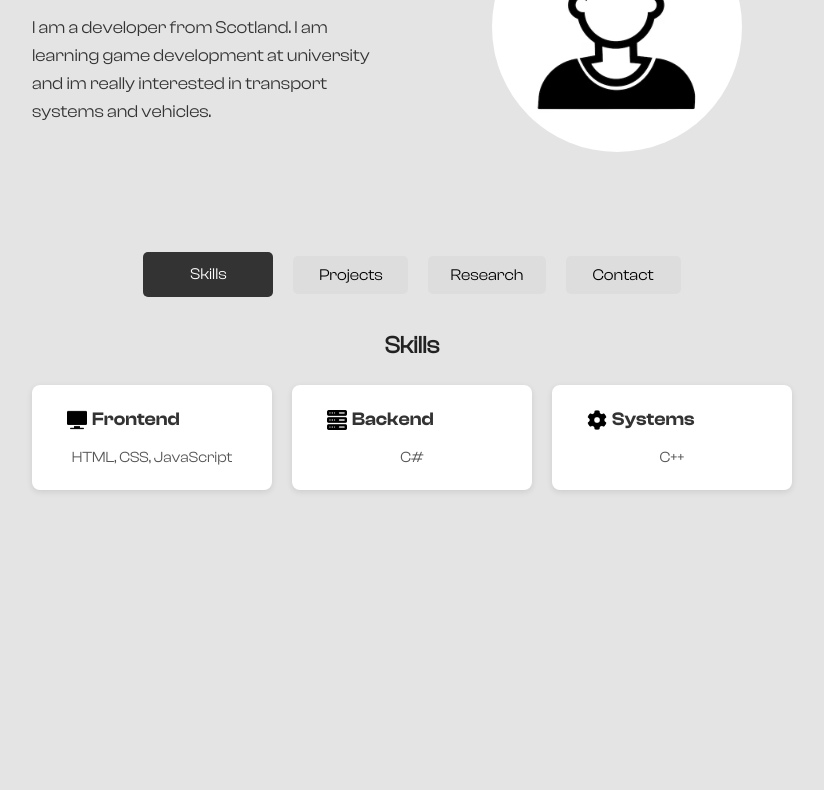
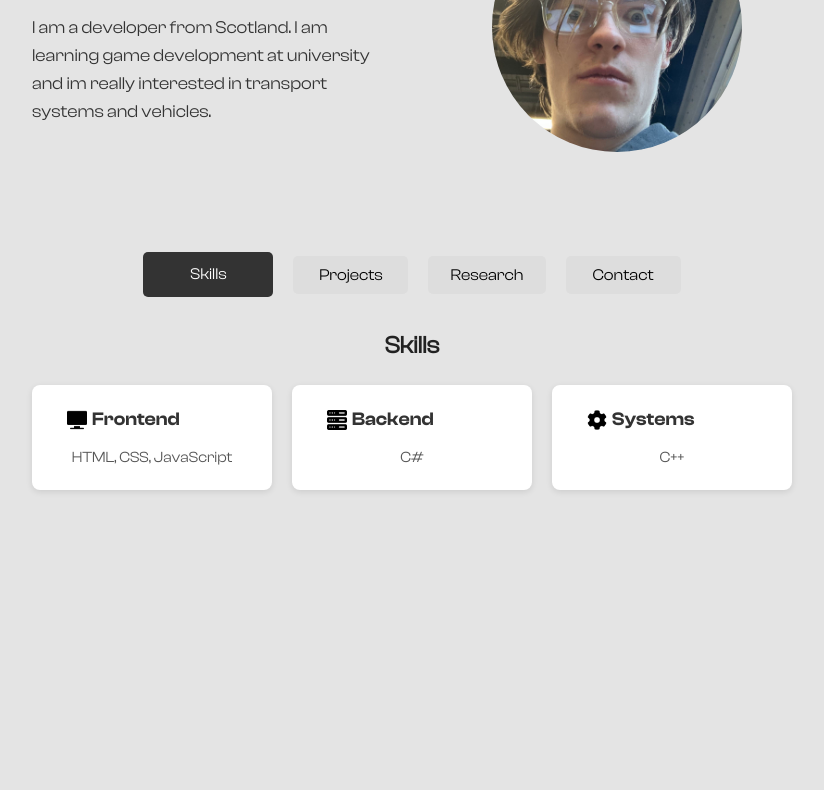
Before and after one commit to ImJammieTbh/imjammietbh.github.io, a plain HTML site: page index.html in a window 1280 px wide. Shown: the part 198-988 px from the top of the page, without its empty margins (228-1052 px from the left). Drawn offline with Linux system fonts and the light colour scheme.

Commit message:
Added Image
added image of myself to the main page

```diff
--- a/index.html
+++ b/index.html
@@ -34,7 +34,7 @@
     </div>
 
     <div class="about-image">
-      <img src="img/silhouettePerson.png" alt="Photo of Person">
+      <img src="img/me.jpg" alt="Photo of Jamie Veitch">
     </div>
   </div>
 </section>
```
Also changed, not shown: img/me.jpg (added).
